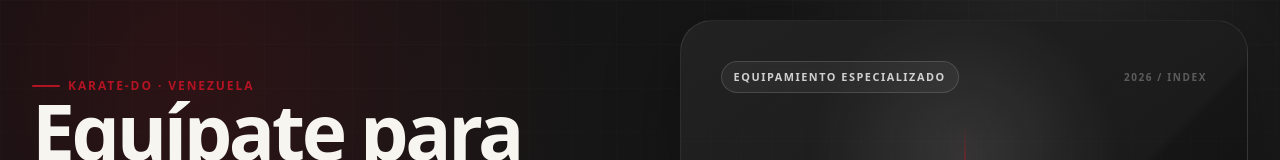
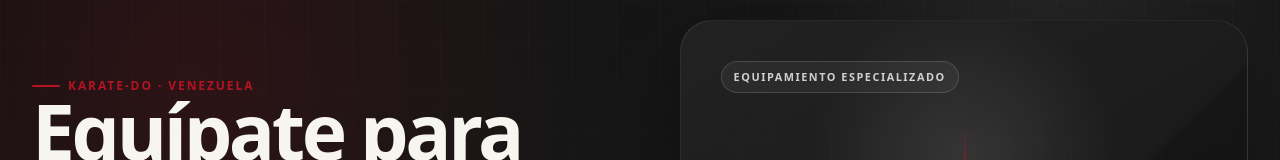
Before and after one commit to maorusohh/catalogo-karate, a Next.js app: page / in a window 1280 px wide. Shown: the part 121-281 px from the top of the page. Built offline with nearby package versions, Linux system fonts and the light colour scheme.

Commit message:
refine: remove obsolete home index label

```diff
--- a/src/app/page.tsx
+++ b/src/app/page.tsx
@@ -242,10 +242,6 @@ export default function HomePage() {
               <div className="relative z-10 flex h-full min-h-[inherit] flex-col justify-between p-6 sm:p-8 lg:p-10">
                 <div className="flex items-center justify-between gap-4">
                   <span className="hero-stage-badge">Equipamiento especializado</span>
-
-                  <span className="text-[10px] font-semibold tracking-[0.16em] text-white/28 uppercase">
-                    2026 / INDEX
-                  </span>
                 </div>
 
                 <div className="max-w-md py-16 sm:py-20">
```
